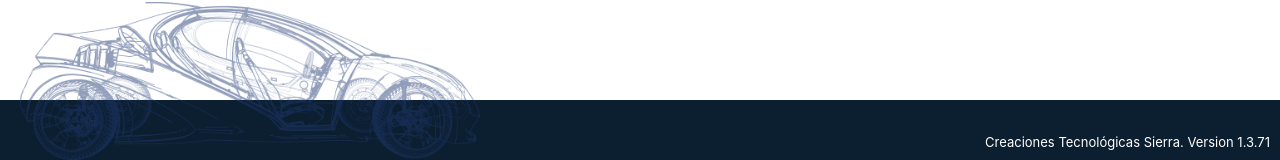
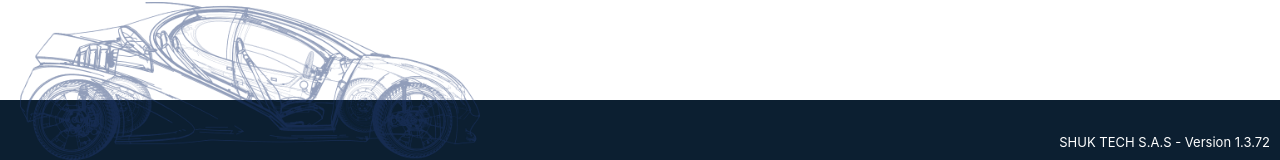
Before and after one commit to violetabrusil/cartiscFrontEnd, a React (Create React App) app: page / in a window 1280 px wide. Shown: the part 640-800 px from the top of the page. Built offline with nearby package versions, Linux system fonts and the light colour scheme; no server answers.

Commit message:
fix(foundation): fix in the filtered search of Vehicles Module

```diff
--- a/package.json
+++ b/package.json
@@ -1,7 +1,7 @@
 {
   "name": "cartics",
   "productName": "Cartics",
-  "author": "Creaciones Tecnológicas Sierra",
+  "author": "SHUK TECH S.A.S",
   "version": "0.1.0",
   "main": "public/electron.js",
   "homepage": "./",
--- a/src/footer/Footer.js
+++ b/src/footer/Footer.js
@@ -46,7 +46,7 @@ function Footer() {
         {/* Aquí va el contenido de tu página */}
       </div>
       <div style={legendStyle}>
-        Creaciones Tecnológicas Sierra. Version 1.3.71
+        SHUK TECH S.A.S - Version 1.3.72
       </div>
 
       <footer style={styleFooter}></footer>
--- a/src/menu/Menu.js
+++ b/src/menu/Menu.js
@@ -57,9 +57,9 @@ const Menu = ({ resetFunction, onInventoryClick }) => {
             { path: "/cars", icon: carIconGray, iconSelected: carIconBlue, label: "Vehículos", labelStyle: { marginTop: "12px" } },
             { path: "/services", icon: serviceIconGray, iconSelected: serviceIconBlue, label: "Servicios y operaciones", labelStyle: { marginTop: "12px" } },
             { path: "/suppliers", icon: supplierIconGray, iconSelected: supplierIconBlue, label: "Proveedores", labelStyle: { marginTop: "12px" } },
-            { path: "/inventory", icon: inventoryIconGray, iconSelected: inventoryIconBlue, label: "Inventario", labelStyle: { marginTop: "10px" }, },
+            { path: "/inventory", icon: inventoryIconGray, iconSelected: inventoryIconBlue, label: "Productos", labelStyle: { marginTop: "10px" }, },
             { path: "/workOrders", icon: workOrderIconGray, iconSelected: workOrderIconBlue, label: "Órdenes de trabajo", labelStyle: { marginTop: "12px" } },
-            { path: "/paymentReceipt", icon: paymentIconGray, iconSelected: paymentIconBlue, label: "Comprobantes de pago", labelStyle: { marginTop: "12px" } },
+            { path: "/paymentReceipt", icon: paymentIconGray, iconSelected: paymentIconBlue, label: "Comprobantes de ventas", labelStyle: { marginTop: "12px" } },
             //{ path: '/proformas', icon: proformaIconGray, iconSelected: proformaIconBlue, label: "Proformas", labelStyle: { marginTop: "10px" } }
         ];
 
--- a/src/pages/cars/Car.js
+++ b/src/pages/cars/Car.js
@@ -158,7 +158,8 @@ const Cars = () => {
         setShowCarInformation(false);
         setShowCarHistory(false);
         setShowButtonAddVehicle(true);
-        // resetea otros estados...
+        setSearchTerm("");
+        setSelectedOption("Nombre Titular");
     };
 
     const handleSearchVehiclesWithDebounce = useMemo(
--- a/src/pages/paymenyReceipts/PaymentReceipts.js
+++ b/src/pages/paymenyReceipts/PaymentReceipts.js
@@ -622,7 +622,7 @@ const PaymentReceipts = () => {
 
                 <div style={{ display: 'flex' }}>
                     <CustomTitleSection
-                        title="Comprobantes de pagos" />
+                        title="Comprobantes de ventas" />
 
                     <button className="button-payments-filter" onClick={handleOpenModal}>
                         <img src={filterIcon} alt="Filter Icon" className="filter-icon" />
```
